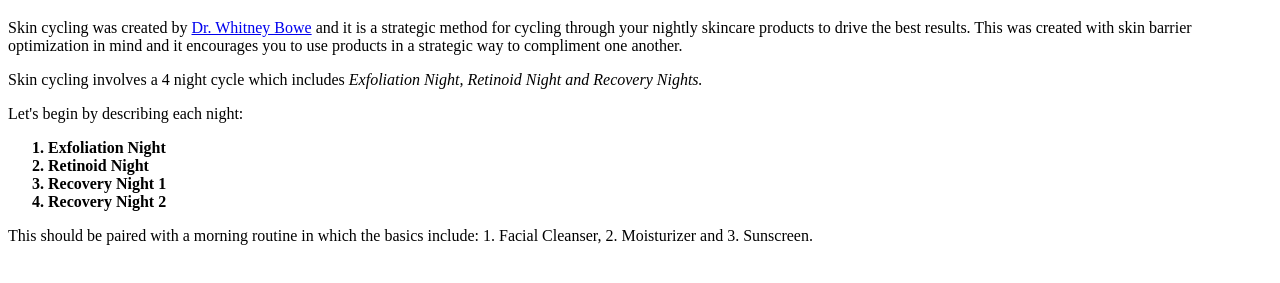
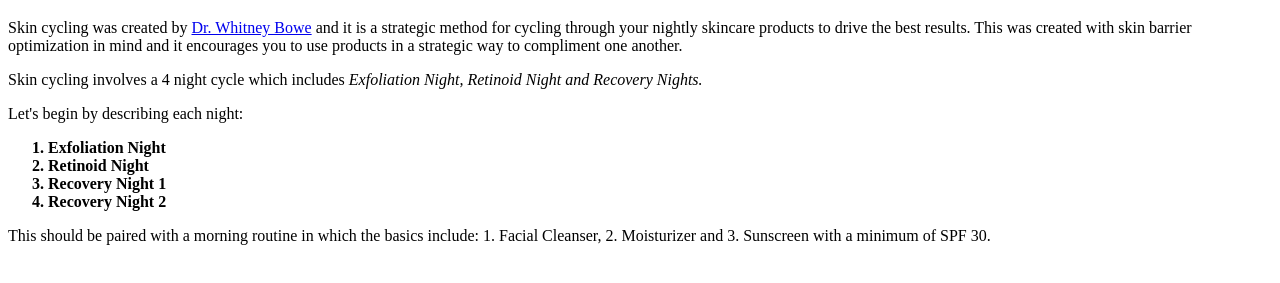
Before and after one commit to Mibo0419/Skincare, a plain HTML site: page index.html in a window 1280 px wide. Shown: the part 61-344 px from the top of the page. Drawn offline with Linux system fonts and the light colour scheme.

Commit message:
Update index.html
Added sunscreen description

```diff
--- a/index.html
+++ b/index.html
@@ -26,7 +26,7 @@
             </ol>
             </b>
 
-            This should be paired with a morning routine in which the basics include: 1. Facial Cleanser, 2. Moisturizer and 3. Sunscreen.
+            This should be paired with a morning routine in which the basics include: 1. Facial Cleanser, 2. Moisturizer and 3. Sunscreen with a minimum of SPF 30.
         </p>
 
     <!-- Find more information on skin cycling and cite Dr. Whiteney Bowe-->
```
